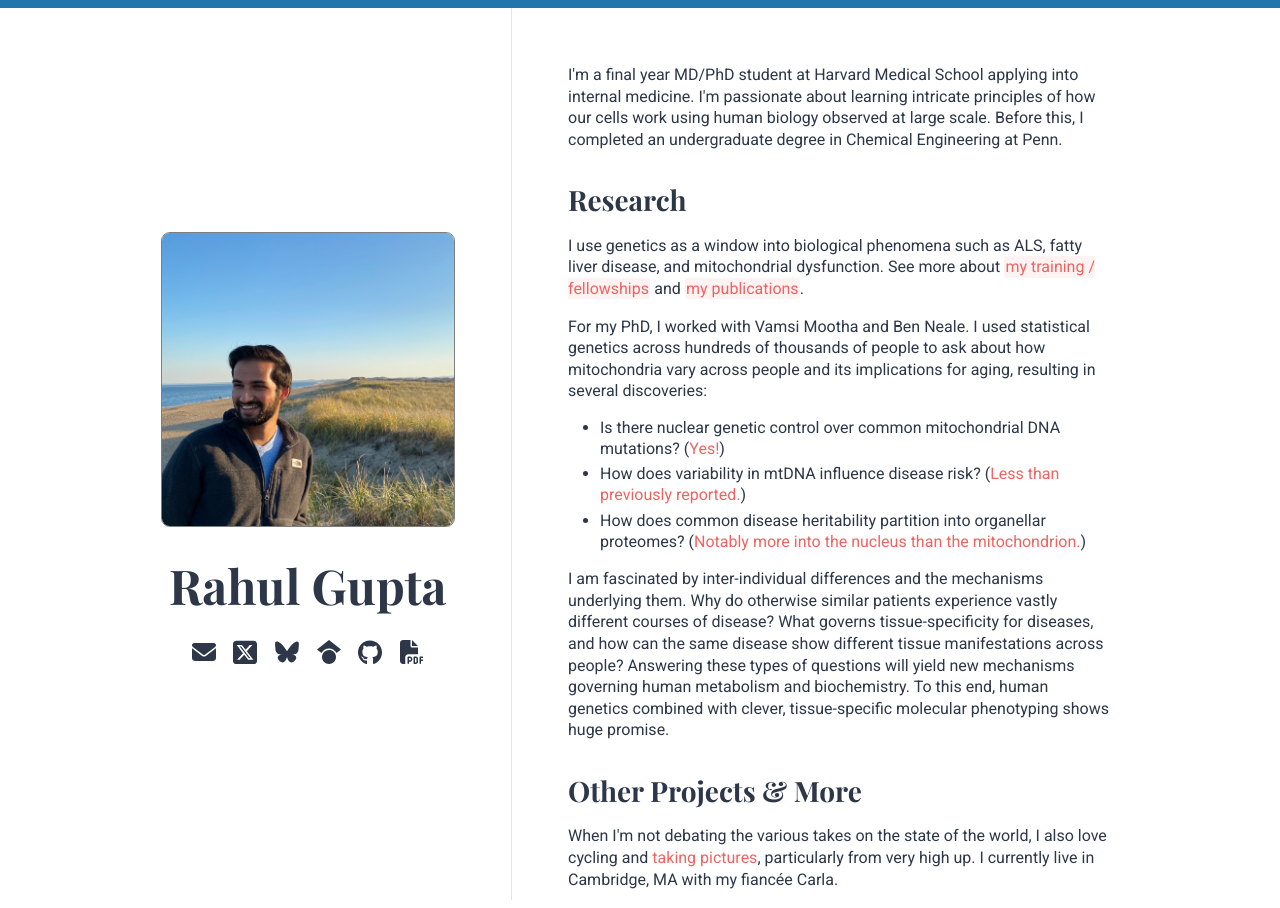
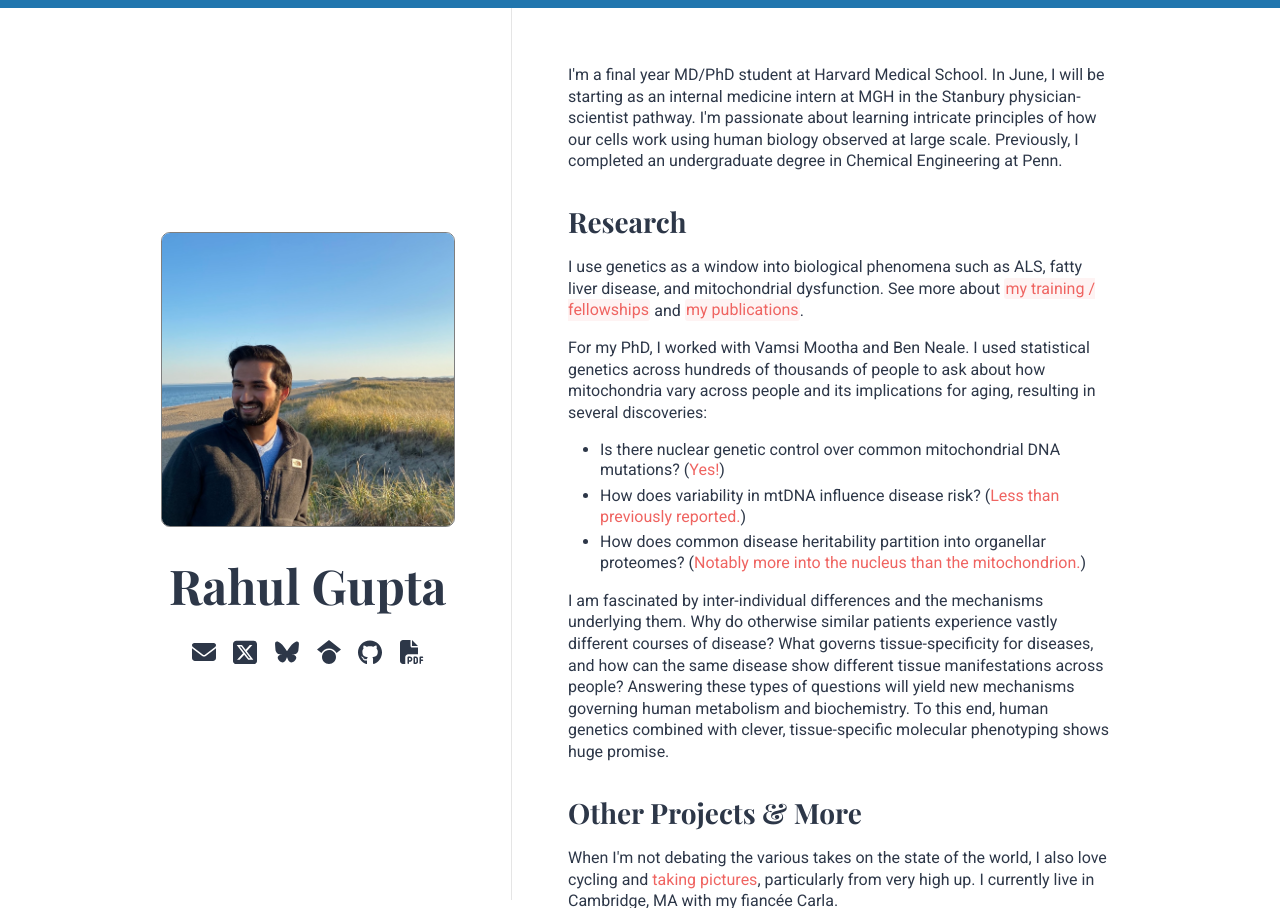
Before and after one commit to rahulg603/rahulg603.github.io, a Jekyll site: the page built from index.md, in a window 1280 px wide. Built offline with Jekyll 4.4.1, drawn with Linux system fonts in a browser that asks for light colours; some web fonts are replaced.

Commit message:
Text updates

```diff
--- a/index.md
+++ b/index.md
@@ -36,7 +36,7 @@ title: Home
   <div class="main-content">
     <div class="main-content__container">
       <section class="about">
-        <p>I'm a final year MD/PhD student at Harvard Medical School applying into internal medicine. I'm passionate about learning intricate principles of how our cells work using human biology observed at large scale. Before this, I completed an undergraduate degree in Chemical Engineering at Penn.</p>
+        <p>I'm a final year MD/PhD student at Harvard Medical School. In June, I will be starting as an internal medicine intern at MGH in the Stanbury physician-scientist pathway. I'm passionate about learning intricate principles of how our cells work using human biology observed at large scale. Previously, I completed an undergraduate degree in Chemical Engineering at Penn.</p>
       </section>
       <section>
         <h2>Research</h2>
```
Also changed, not shown: education.md (+1 -1 lines).
